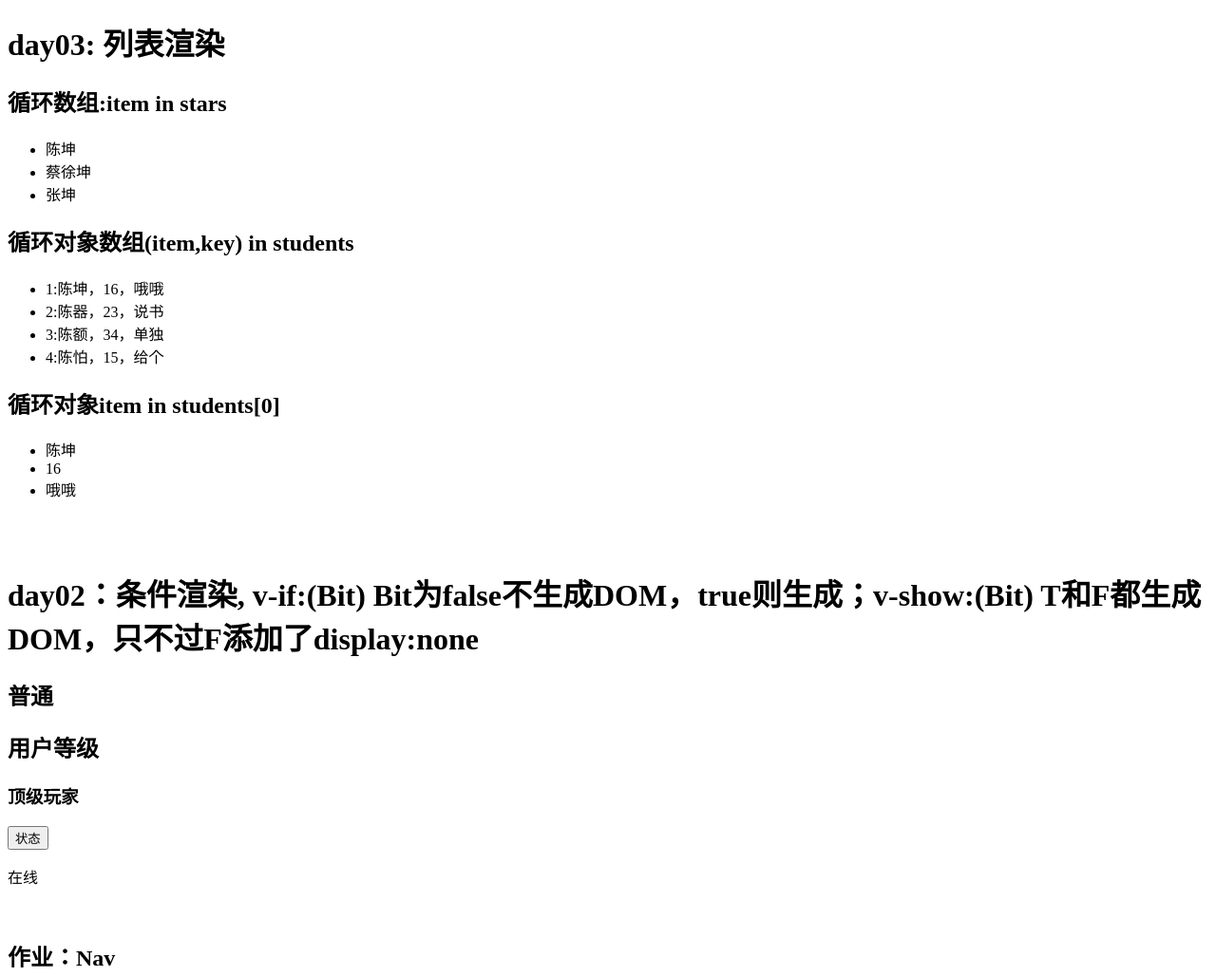
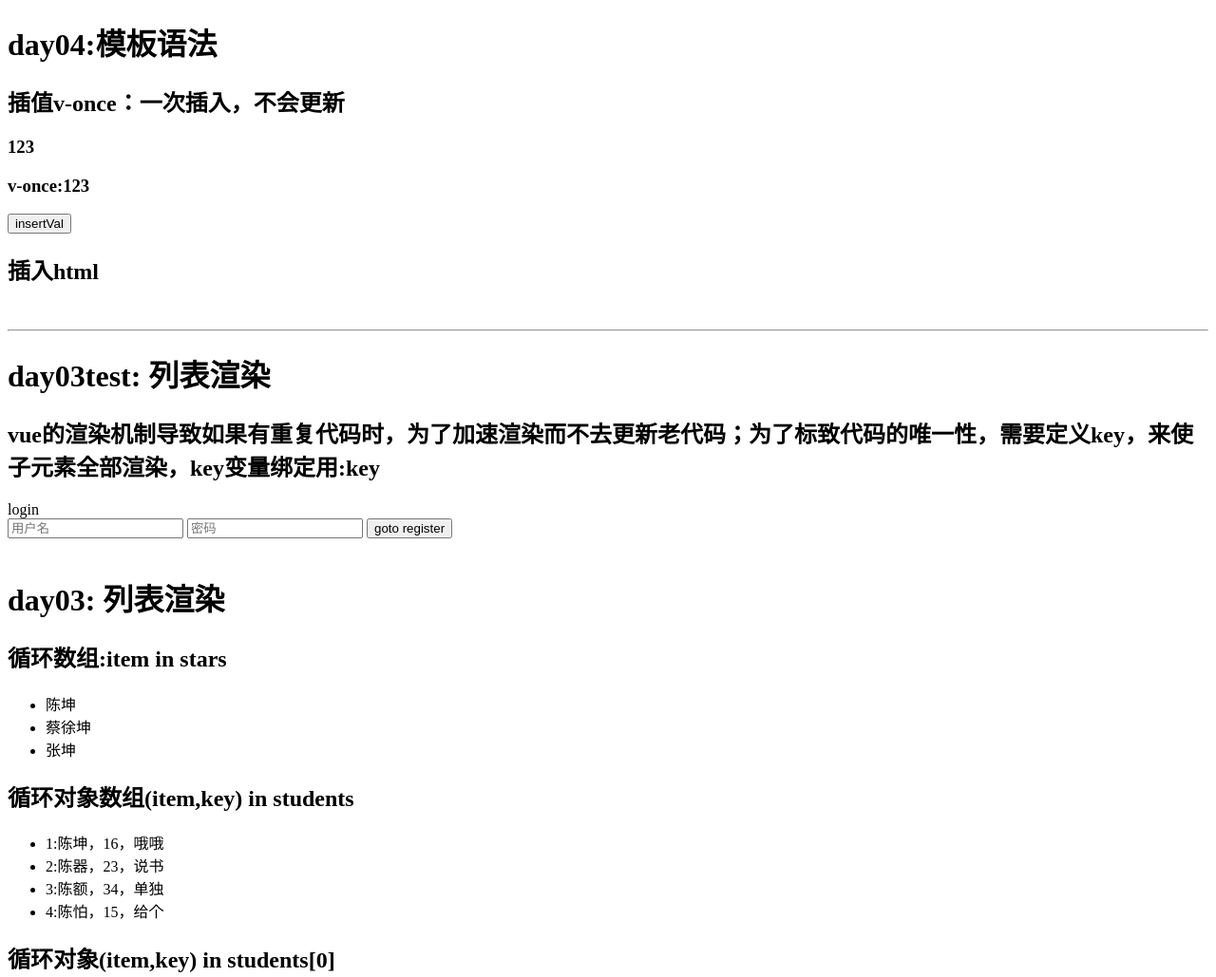
Before and after one commit to warmingwinter/VueStudy, a plain HTML site: page index.html in a window 1280 px wide. Shown: the top 1029 px of the page at 95% size. Drawn offline with Linux system fonts and the light colour scheme.

Commit message:
模板语法01

```diff
--- a/index.html
+++ b/index.html
@@ -7,6 +7,63 @@
 	</head>
 	<body>
 		<div id="vue_app">
+			<div id="day04">
+				<h1>day04:模板语法</h1>
+				<h2>插值v-once：一次插入，不会更新</h2>
+				<h3>{{ val }}</h3>
+				<h3 v-once>v-once:{{ val }}</h3>
+				<button @click="insertVal">insertVal</button>
+				<h2>插入html</h2>
+			</div>
+			<script type="text/javascript">
+				let day04 = new Vue({
+					el: "#day04",
+					data: {
+						val: "123"
+					},
+					methods: {
+						insertVal: () => {
+							day04.val = day04.val + "^" + Date()
+						}
+					}
+				})
+			</script>
+			<br />
+			<hr />
+			<div id="day03test">
+				<h1>day03test: 列表渲染</h1>
+
+				<h2>vue的渲染机制导致如果有重复代码时，为了加速渲染而不去更新老代码；为了标致代码的唯一性，需要定义key，来使子元素全部渲染，key变量绑定用:key</h2>
+				<div v-if="islogin" id="login" key="login">
+					<div>login</div>
+					<input placeholder="用户名" type="text" name="username" value="" />
+					<input placeholder="密码" type="password" name="password" value="" />
+					<button type="button" v-on:click="toggetPage">goto register</button>
+				</div>
+				<div v-else id="register" key="register">
+					<div>register</div>
+					<input placeholder="用户名" type="text" name="username" value="" />
+					<input placeholder="密码" type="password" name="password" value="" />
+					<button type="button" v-on:click="toggetPage">goto login</button>
+				</div>
+			</div>
+			<script type="text/javascript">
+				let day03test = new Vue({
+					el: "#day03test",
+					data: {
+						islogin: true
+					},
+					methods: {
+						toggetPage: () => {
+							day03test.islogin = !day03test.islogin
+						}
+						// toggetPage:function(){
+						// 	this.islogin=!this.islogin
+						// }
+					}
+				})
+			</script>
+			<br />
 			<div id="day03">
 				<h1>day03: 列表渲染</h1>
 				<h2>循环数组:item in stars</h2>
@@ -21,45 +78,53 @@
 						{{ key+1 }}:{{ item.name }}，{{ item.age }}，{{ item.school }}
 					</li>
 				</ul>
-				<h2>循环对象item in students[0]</h2>
+				<h2>循环对象(item,key) in students[0]</h2>
 				<ul>
-					<li v-for="item in students[0]">
-						{{ item }}
+					<li v-for="(item,key) in students[0]">
+						{{ key }}:{{ item }}
+					</li>
+				</ul>
+				<img :src="students[0].headImg" />
+				<br />
+				<h2>条件+循环对象(item,key) in students[0] 在一起的时候先循环后判断</h2>
+				<ul>
+					<li v-for="(item,key) in students" v-if="item.age%2==0" :key="key">
+						{{ key }}:{{ item }}
 					</li>
 				</ul>
 			</div>
 			<script type="text/javascript">
 				let day03 = new Vue({
-					el:"#day03",
-					data:{
-						stars:["陈坤","蔡徐坤","张坤"],
-						students:[
-							{
-								name:"陈坤",
-								age:16,
-								school:"哦哦"
+					el: "#day03",
+					data: {
+						stars: ["陈坤", "蔡徐坤", "张坤"],
+						students: [{
+								name: "陈坤",
+								age: 16,
+								school: "哦哦",
+								headImg: "https://img-cdn-qiniu.dcloud.net.cn/new-page/logo.png"
 							},
 							{
-								name:"陈器",
-								age:23,
-								school:"说书"
+								name: "陈器",
+								age: 23,
+								school: "说书"
 							},
 							{
-								name:"陈额",
-								age:34,
-								school:"单独"
+								name: "陈额",
+								age: 34,
+								school: "单独"
 							},
 							{
-								name:"陈怕",
-								age:15,
-								school:"给个"
+								name: "陈怕",
+								age: 15,
+								school: "给个"
 							},
 						]
 					}
 				})
 			</script>
 			<br />
-			<br />
+			<hr />
 			<div id="day02">
 				<h1>{{ title }}</h1>
 				<h2 v-if="isVIP">VIP</h2>
@@ -83,6 +148,7 @@
 				<br />
 				<br />
 			</div>
+			<hr />
 			<script type="text/javascript">
 				let day02 = new Vue({
 					el: "#day02",
```
